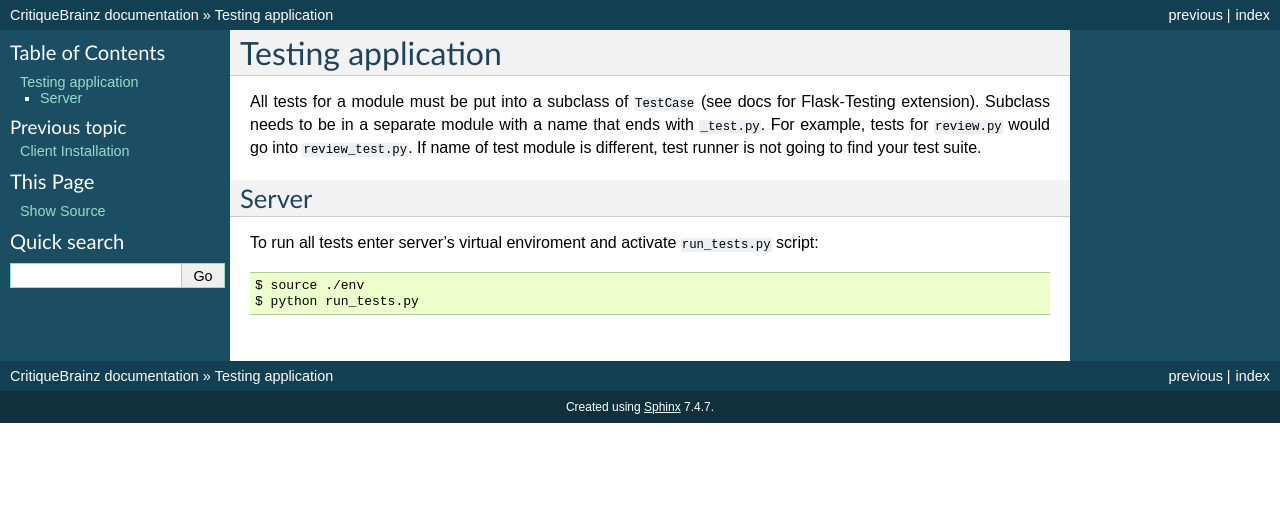
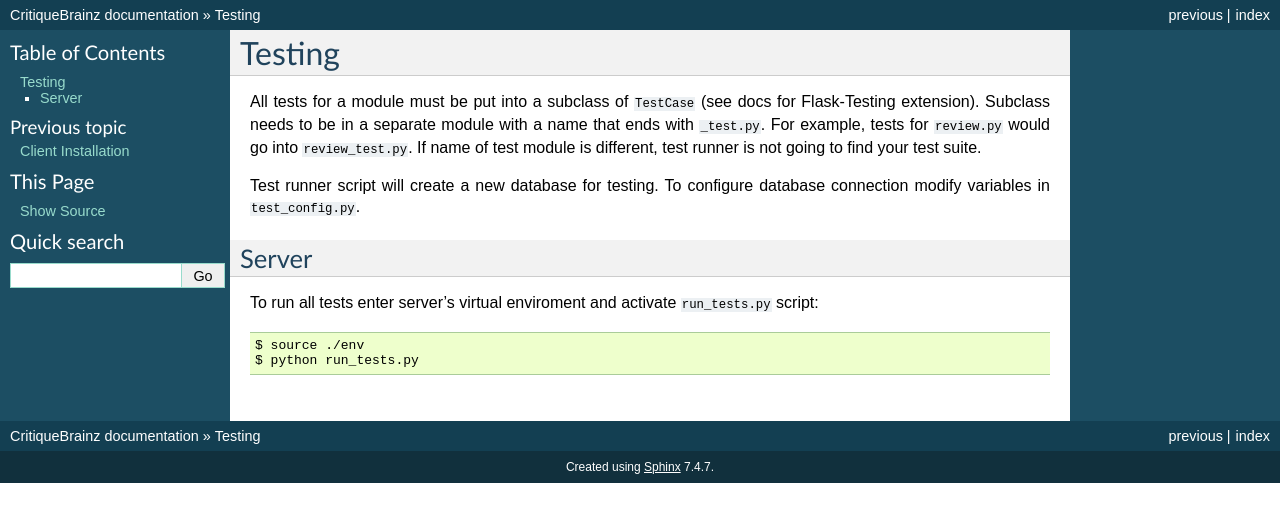
Before and after one commit to metabrainz/critiquebrainz, a Sphinx documentation site: the page built from docs/tests.rst, in a window 1280 px wide. Shown: the top 522 px of the page. Built offline with Sphinx 7.4.7, drawn with Linux system fonts in a browser that asks for light colours; pages that are not in the unit, such as notebooks, are missing from menus; the version number could not be read and is left out.

Commit message:
Added a note about test DB into testing docs.

```diff
--- a/docs/tests.rst
+++ b/docs/tests.rst
@@ -1,10 +1,13 @@
-Testing application
-===================
+Testing
+=======
 
 All tests for a module must be put into a subclass of ``TestCase`` (see docs for Flask-Testing extension).
 Subclass needs to be in a separate module with a name that ends with ``_test.py``. For example,
 tests for ``review.py`` would go into ``review_test.py``. If name of test module is different,
 test runner is not going to find your test suite.
+
+Test runner script will create a new database for testing. To configure database connection
+modify variables in ``test_config.py``.
 
 Server
 ------
```
